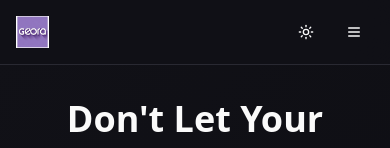
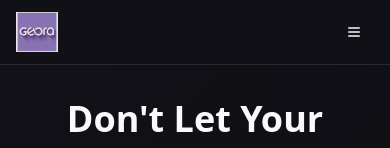
Before and after one commit to raaadu/geora-ai-visibility-page, a React (Vite) app: page / in a window 390 px wide. Shown: the top 148 px of the page. Built offline with nearby package versions, Linux system fonts and the light colour scheme.

Commit message:
Fix logo integration and remove theme toggle
Integrate the provided Geora logo seamlessly into the navbar background, ensuring responsiveness. Restart all animations on page load or logo click. Remove the dark/light mode toggle button from the entire page.

```diff
--- a/src/components/Header.tsx
+++ b/src/components/Header.tsx
@@ -1,14 +1,19 @@
 import { useState } from "react";
-import { Moon, Sun, Menu, X } from "lucide-react";
+import { Menu, X, RotateCcw } from "lucide-react";
 import { Button } from "@/components/ui/button";
 
 interface HeaderProps {
-  isDark: boolean;
-  toggleTheme: () => void;
+  isDark?: boolean;
+  toggleTheme?: () => void;
 }
 
 export default function Header({ isDark, toggleTheme }: HeaderProps) {
   const [isMenuOpen, setIsMenuOpen] = useState(false);
+
+  const restartAnimations = () => {
+    // Force page reload to restart all animations
+    window.location.reload();
+  };
 
   const navItems = [
     { label: "Features", href: "#features" },
@@ -22,12 +27,16 @@ export default function Header({ isDark, toggleTheme }: HeaderProps) {
       <div className="container mx-auto px-4 lg:px-8">
         <div className="flex items-center justify-between h-16">
           {/* Logo */}
-          <div className="flex items-center gap-3">
+          <div
+            className="flex items-center gap-3 cursor-pointer group"
+            onClick={restartAnimations}
+          >
             <img
-              src="/lovable-uploads/23a6d5ec-7702-469b-bab4-cccba29c9c87.png"
+              src="/lovable-uploads/f93ee773-8231-457d-a97d-6f3dc0437156.png"
               alt="Geora Logo"
-              className="h-8 w-auto"
+              className="h-10 w-auto opacity-90 hover:opacity-100 transition-opacity duration-200 mix-blend-multiply dark:mix-blend-screen"
             />
+            <RotateCcw className="h-4 w-4 opacity-0 group-hover:opacity-50 transition-opacity duration-200 text-muted-foreground" />
           </div>
 
           {/* Desktop Navigation */}
@@ -44,16 +53,8 @@ export default function Header({ isDark, toggleTheme }: HeaderProps) {
             ))}
           </nav>
 
-          {/* Desktop CTA + Theme Toggle */}
+          {/* Desktop CTA */}
           <div className="hidden md:flex items-center space-x-4">
-            <Button
-              variant="ghost"
-              size="icon"
-              onClick={toggleTheme}
-              className="hover:bg-accent"
-            >
-              {isDark ? <Sun className="h-5 w-5" /> : <Moon className="h-5 w-5" />}
-            </Button>
             <Button variant="demo" size="default">
               Schedule Demo
             </Button>
@@ -63,15 +64,7 @@ export default function Header({ isDark, toggleTheme }: HeaderProps) {
           </div>
 
           {/* Mobile Menu Button */}
-          <div className="md:hidden flex items-center space-x-2">
-            <Button
-              variant="ghost"
-              size="icon"
-              onClick={toggleTheme}
-              className="hover:bg-accent"
-            >
-              {isDark ? <Sun className="h-5 w-5" /> : <Moon className="h-5 w-5" />}
-            </Button>
+          <div className="md:hidden">
             <Button
               variant="ghost"
               size="icon"
--- a/src/pages/Index.tsx
+++ b/src/pages/Index.tsx
@@ -10,11 +10,9 @@ import TrustSection from "@/components/TrustSection";
 import Footer from "@/components/Footer";
 
 function GeoraLanding() {
-  const { theme, toggleTheme } = useTheme();
-
   return (
     <div className="min-h-screen bg-background text-foreground">
-      <Header isDark={theme === "dark"} toggleTheme={toggleTheme} />
+      <Header />
       <main>
         <HeroSection />
         <ComparisonSection />
```
Also changed, not shown: public/lovable-uploads/f93ee773-8231-457d-a97d-6f3dc0437156.png (added).
